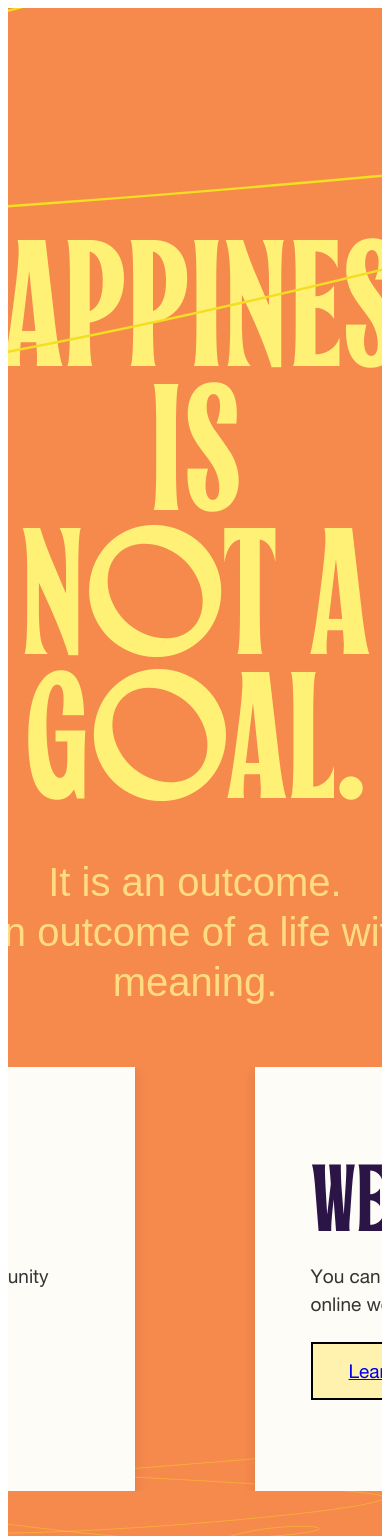
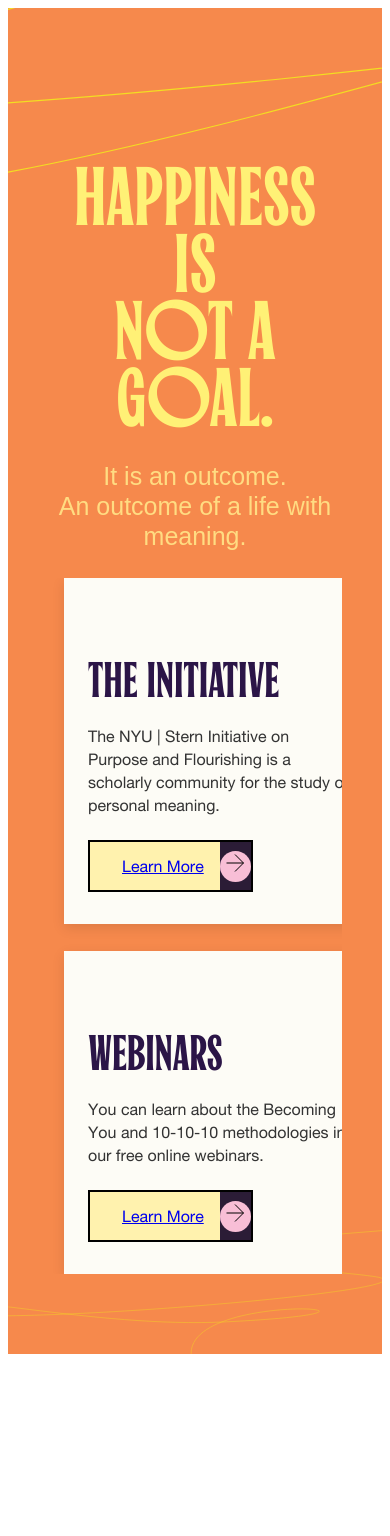
Before and after one commit to Architagarg0508/practicetwo, a Next.js app: page /orange in a window 390 px wide. Shown: the top 1536 px of the page. After the commit the page ends 1362 px from the top, so only its background shows below. Built offline with nearby package versions, Linux system fonts and the light colour scheme; a web font is replaced by a local one.

Commit message:
Mobile styles changes

```diff
--- a/src/app/components/Orange.module.css
+++ b/src/app/components/Orange.module.css
@@ -30,7 +30,7 @@
   width: 2385px;
   z-index: 0;
   pointer-events: none;
-  pointer-events: none;
+
 }
 
 .mainText h1 {
@@ -163,7 +163,63 @@
 }
 
 @media (max-width: 768px) {
+  .mainText h1 {
+    font-size: 83px;
+    line-height: 67px;
+    margin-top: 80px;
+  }
+
+  .mainText p {
+    font-size: 25px;
+    line-height: 30px;
+    margin-bottom: 27px;
+  }
+
+  .cards {
+    flex-direction: column;
+    gap: 27px;
+    padding: 0 16px;
+  }
+
   .card {
-    flex: 1 1 100%;
+    width: 100%;
+    height: auto;
+    padding: 32px 24px;
+  }
+
+  .card h2 {
+    font-size: 50px;
+    line-height: 50px;
+  }
+
+  .card p {
+    font-size: 16px;
+    line-height: 23px;
+
+  }
+
+  .btn {
+    width: fit-content;
+    font-size: 16px;
+    padding-left: 16px;
+  }
+
+  .Box {
+    width: auto;
+    height: 48px;
+  }
+
+  .curve1 {
+    width: 954px;
+    height: auto;
+    top: 0;
+    left: 0;
+  }
+
+  .curve2 {
+    width: 954px;
+    height: auto;
+    bottom: 0;
+    right: 0;
   }
 }
```
